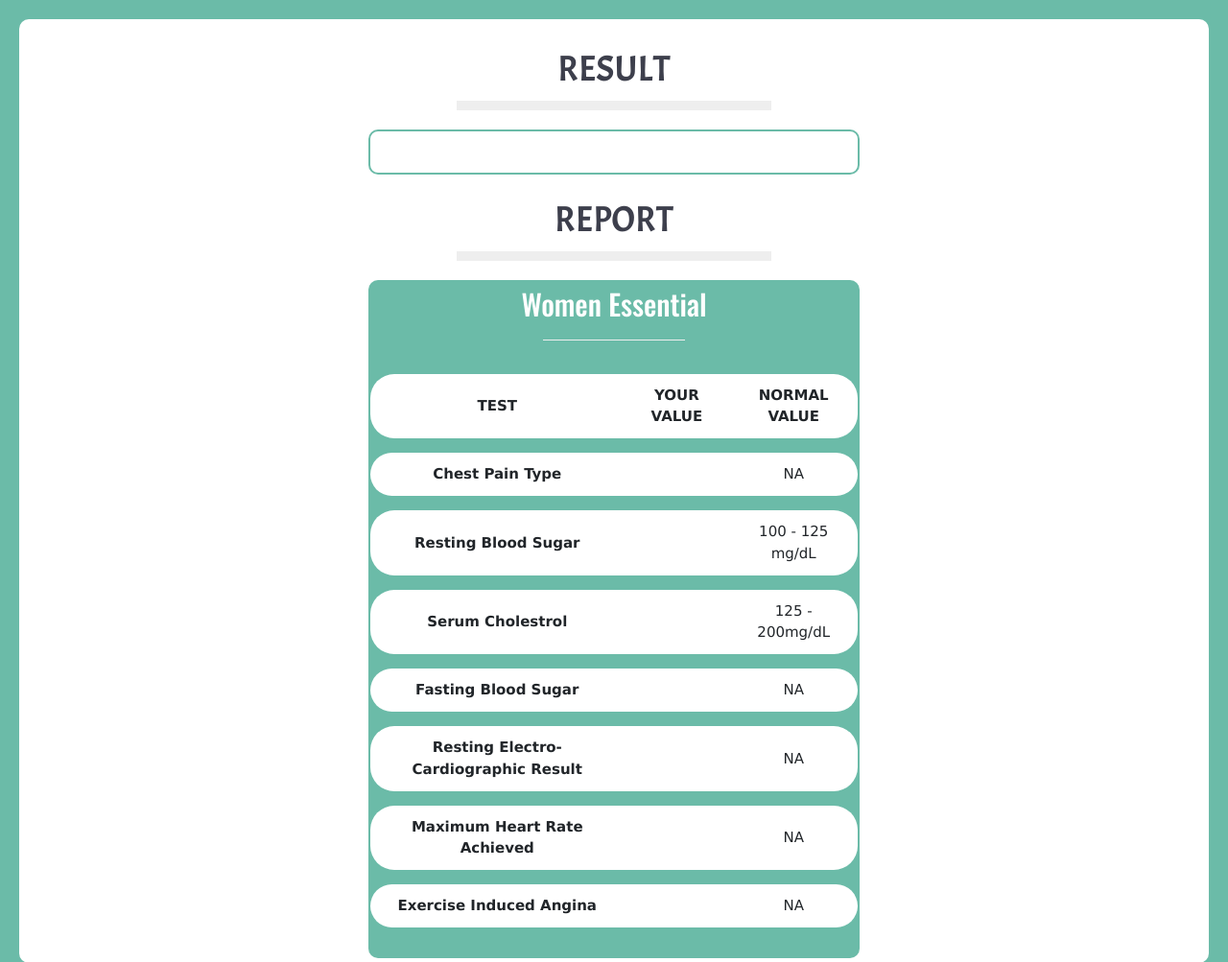
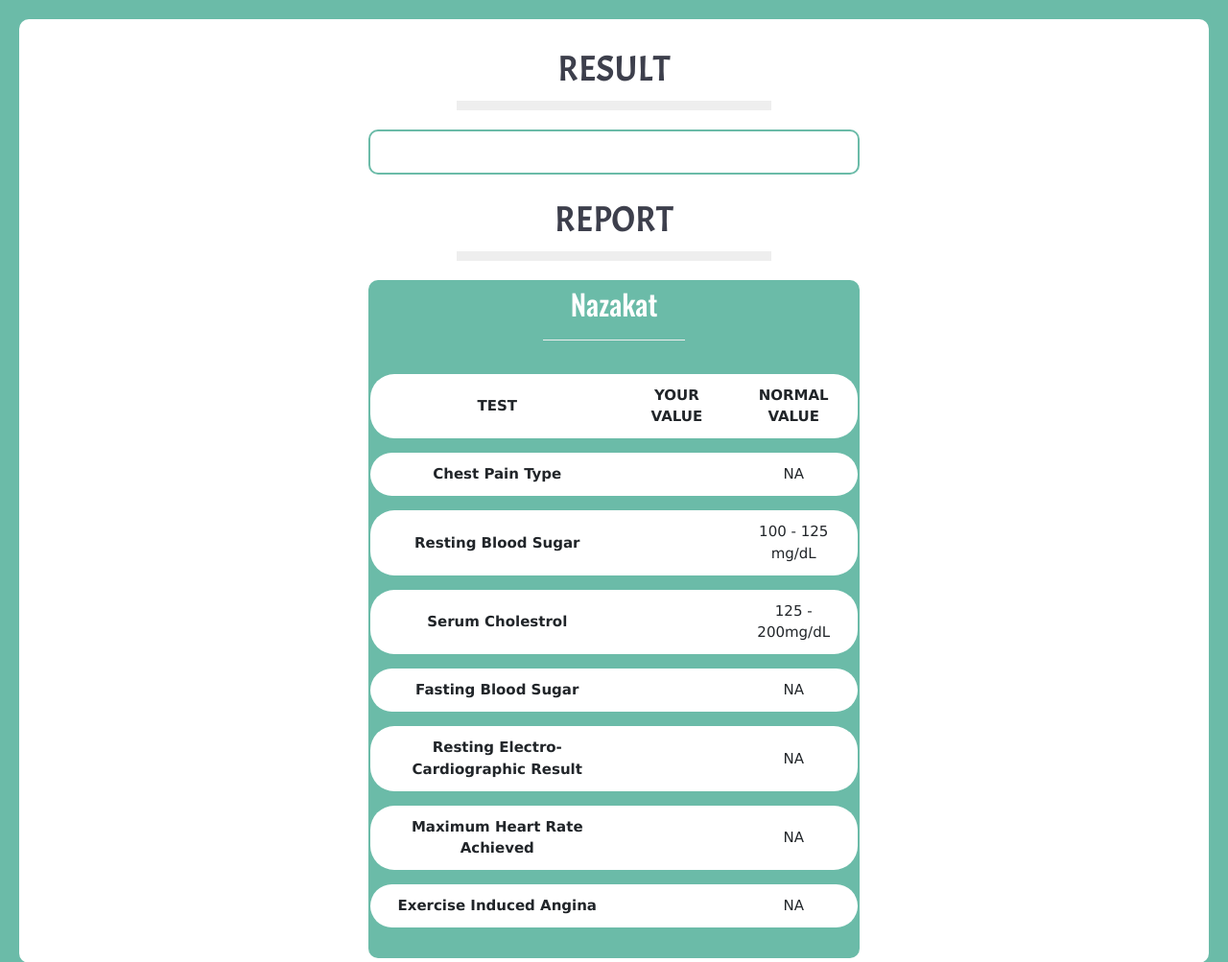
Before and after one commit to Heisenberg-737/Nazakat, a Flask app: template src/components/DiseasePred/HeartDiseasePred/templates/result.html in a window 1280 px wide. Shown: the top 1003 px of the page at 96% size. Run offline with Flask 2, Linux system fonts and the light colour scheme; the template is opened without the code that fills it, so the values that code supplies are empty; parts of the project's set-up code (start-up, migrations or seed data) failed here and were passed over.

Commit message:
styling fixes

```diff
--- a/public/index.html
+++ b/public/index.html
@@ -35,7 +35,7 @@
       work correctly both with client-side routing and a non-root public URL.
       Learn how to configure a non-root public URL by running `npm run build`.
     -->
-    <title>Women Essential</title>
+    <title>Nazakat</title>
   </head>
   <body>
     <noscript>You need to enable JavaScript to run this app.</noscript>
--- a/src/components/DiseasePred/HeartDiseasePred/Mozohack/templates/result.html
+++ b/src/components/DiseasePred/HeartDiseasePred/Mozohack/templates/result.html
@@ -12,7 +12,7 @@
     <link rel="preconnect" href="https://fonts.gstatic.com">
 	<link href="https://fonts.googleapis.com/css2?family=Acme&family=Open+Sans+Condensed:wght@300&family=Oswald:wght@500&family=Teko:wght@500&display=swap" rel="stylesheet">
 
-	<title>Result | Women Essential</title>
+	<title>Result | Nazakat</title>
 </head>
 <body>
 
@@ -31,7 +31,7 @@
 		<hr class="line-head">
 		<div class="w3-container report-box col-12 col-md-8 col-lg-5">
 
-			<p class="report-head">Women Essential</p>
+			<p class="report-head">Nazakat</p>
 			<hr class="line">
 			<div class="table-responsive">
 				<table class="table table-borderless" style="width: 100%; text-align: center; border-spacing:0 15px; border-collapse:separate; border-spacing:0 15px;vertical-align: middle;">
--- a/src/components/DiseasePred/HeartDiseasePred/templates/heart.html
+++ b/src/components/DiseasePred/HeartDiseasePred/templates/heart.html
@@ -1,7 +1,7 @@
 <!DOCTYPE html>
 <html lang="en">
 <head>
-	<title>Heart Disease | Women Essential</title>
+	<title>Heart Disease | Nazakat</title>
 	<meta charset="UTF-8">
 	<meta name="viewport" content="width=device-width, initial-scale=1">
 	<link rel="stylesheet" type="text/css"
--- a/src/components/DiseasePred/HeartDiseasePred/templates/result.html
+++ b/src/components/DiseasePred/HeartDiseasePred/templates/result.html
@@ -12,7 +12,7 @@
     <link rel="preconnect" href="https://fonts.gstatic.com">
 	<link href="https://fonts.googleapis.com/css2?family=Acme&family=Open+Sans+Condensed:wght@300&family=Oswald:wght@500&family=Teko:wght@500&display=swap" rel="stylesheet">
 
-	<title>Result | Women Essential</title>
+	<title>Result | Nazakat</title>
 </head>
 <body>
 
@@ -31,7 +31,7 @@
 		<hr class="line-head">
 		<div class="w3-container report-box col-12 col-md-8 col-lg-5">
 
-			<p class="report-head">Women Essential</p>
+			<p class="report-head">Nazakat</p>
 			<hr class="line">
 			<div class="table-responsive">
 				<table class="table table-borderless" style="width: 100%; text-align: center; border-spacing:0 15px; border-collapse:separate; border-spacing:0 15px;vertical-align: middle;">
--- a/src/components/DiseasePred/KidneyDiseasePred/templates/kidney.html
+++ b/src/components/DiseasePred/KidneyDiseasePred/templates/kidney.html
@@ -1,7 +1,7 @@
 <!DOCTYPE html>
 <html lang="en">
 <head>
-	<title>Kidney Test | Women Essential</title>
+	<title>Kidney Test | Nazakat</title>
 	<meta charset="UTF-8">
 	<meta name="viewport" content="width=device-width, initial-scale=1">
 	<link rel="stylesheet" type="text/css" href="{{ url_for('static', filename='fonts/font-awesome-4.7.0/css/font-awesome.min.css')}}">
--- a/src/components/DiseasePred/KidneyDiseasePred/templates/result.html
+++ b/src/components/DiseasePred/KidneyDiseasePred/templates/result.html
@@ -12,7 +12,7 @@
     <link rel="preconnect" href="https://fonts.gstatic.com">
 	<link href="https://fonts.googleapis.com/css2?family=Acme&family=Open+Sans+Condensed:wght@300&family=Oswald:wght@500&family=Teko:wght@500&display=swap" rel="stylesheet">
 
-	<title>Result | Women Essential</title>
+	<title>Result | Nazakat</title>
 </head>
 <body>
 
@@ -31,7 +31,7 @@
 		<hr class="line-head">
 		<div class="w3-container report-box col-12 col-md-8 col-lg-5">
 
-			<p class="report-head">Women Essential</p>
+			<p class="report-head">Nazakat</p>
 			<hr class="line">
 			<div class="table-responsive">
 				<table class="table table-borderless" style="width: 100%; text-align: center; border-spacing:0 15px; border-collapse:separate; border-spacing:0 15px;vertical-align: middle;">
--- a/src/components/Home/HomepageHeadHi.jsx
+++ b/src/components/Home/HomepageHeadHi.jsx
@@ -74,7 +74,7 @@ function HomePageHeader() {
   return (
     <Container>
       <div className="left">
-        <h1>Women Essential</h1>
+        <h1>Nazakat</h1>
         <small>एक ऑल-इन-वन महिला स्वास्थ्य मंच</small>
       </div>
       <div className="right">
--- a/src/components/Navbar.js
+++ b/src/components/Navbar.js
@@ -11,7 +11,7 @@ function Navbar() {
     <>
       <nav className='navbar'>
         <Link to='/' className='navbar-logo' onClick={closeMobileMenu}>
-          Women Essential
+          Nazakat
         </Link>
         <div className='menu-icon' onClick={handleClick}>
           <i className={click ? 'fas fa-times' : 'fas fa-bars'} />
--- a/src/login.js
+++ b/src/login.js
@@ -6,7 +6,7 @@ const Login = (props) => {
     return (
         <section className="login">
             <div className="loginContainer">
-                <h1 className="Women-Essentials-Heading">Women Essentials</h1>
+                <h1 className="Women-Essentials-Heading">Nazakats</h1>
                 <label>Email</label>
                 <input type="text" placeholder="test@gmail.com" outoFocus required value={email} onChange={(e) => setEmail(e.target.value)} />
                 <p className="errorMsg">{emailError}</p>
```
Also changed, not shown: src/components/DiseasePred/DiseaseDetection.css (+7 -6 lines), src/components/DiseasePred/DiseaseDetection.js (+4 -3 lines), src/Assets/BreastCancer.jfif (deleted), src/Assets/Diabeties.jpg (deleted), src/Assets/breastcancer.jpg (added), 1 other file.
